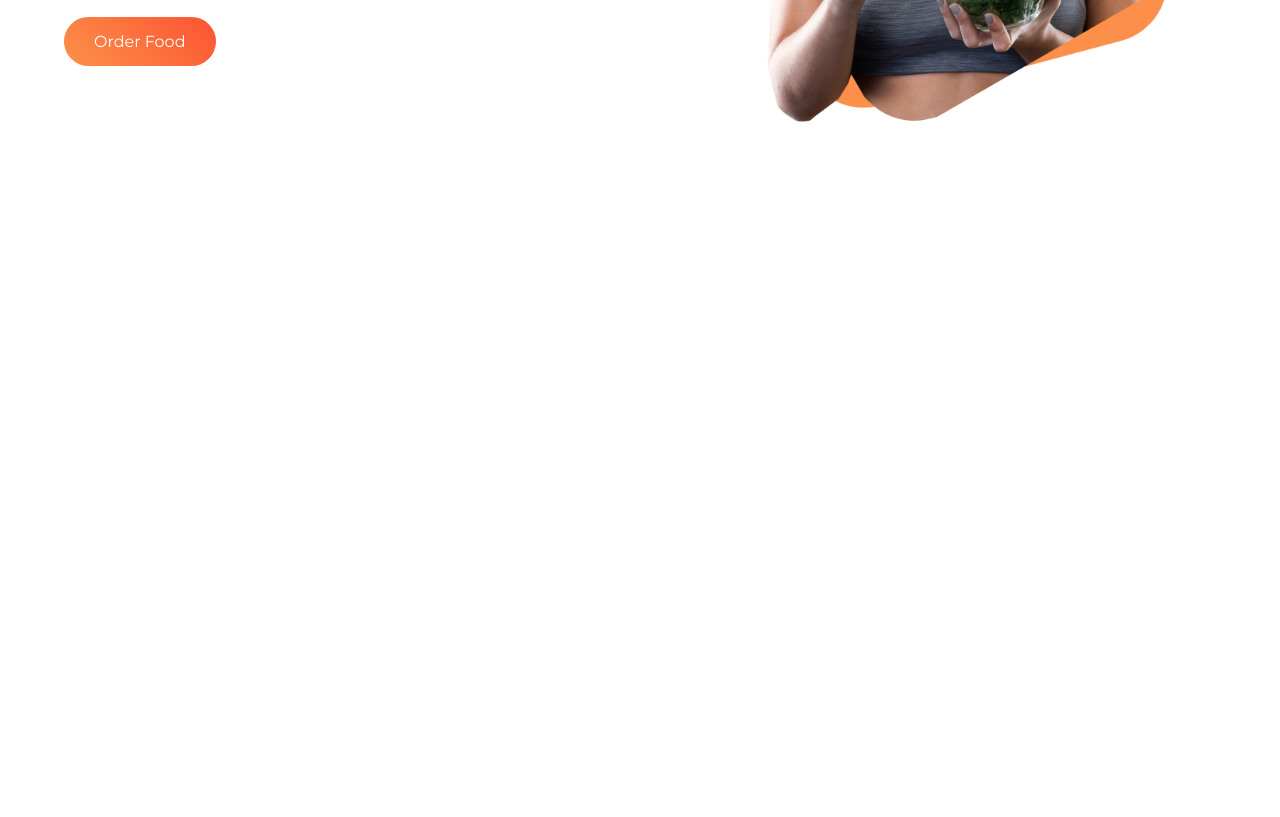
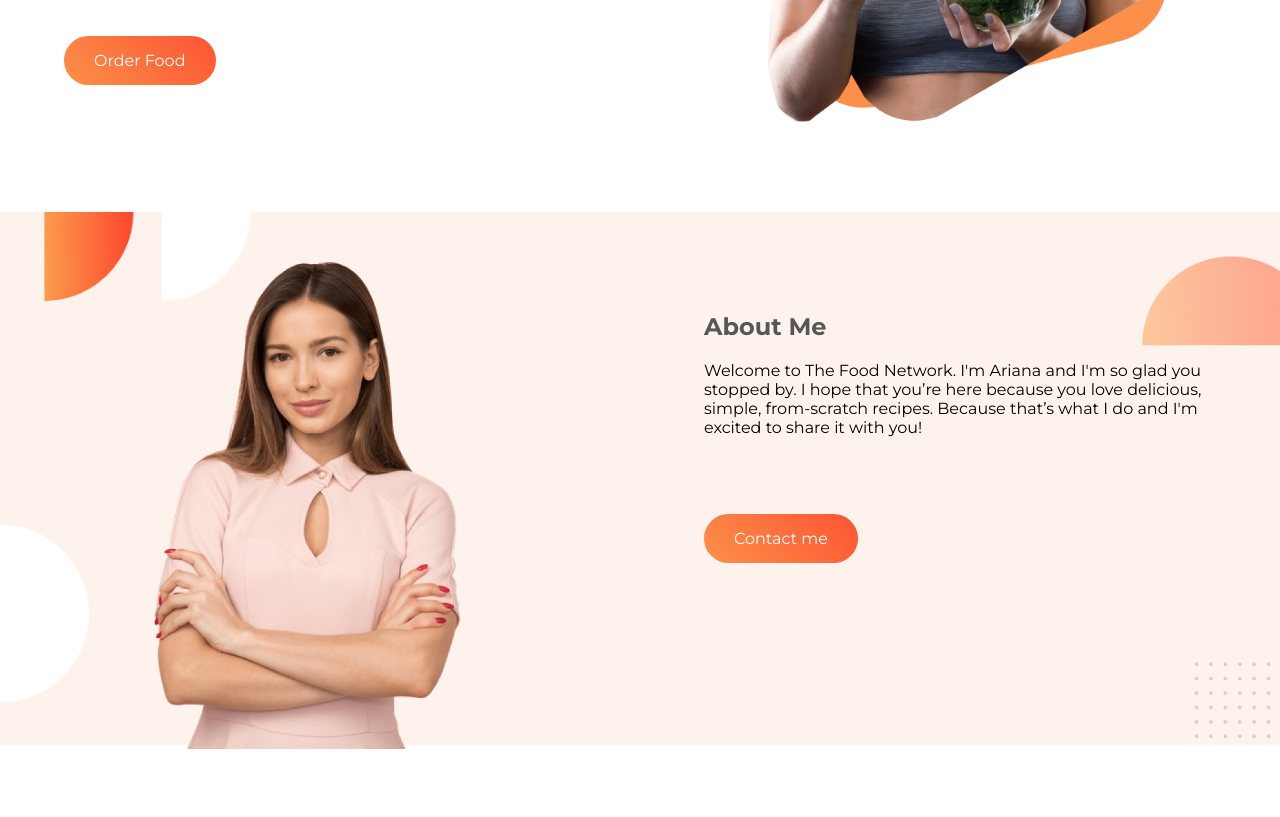
Before and after one commit to mdirfan07/food-network, a plain HTML site: page index.html in a window 1280 px wide. Shown: the part 437-1254 px from the top of the page. Before the commit the page ends 800 px from the top, so only its background shows below. Drawn offline with Linux system fonts and the light colour scheme.

Commit message:
about me added

```diff
--- a/index.html
+++ b/index.html
@@ -17,12 +17,24 @@
                 <h1><span class="orange-color">Skip</span> The Diet,</h1>
             <h1>Just Eat Healthy</h1>
             <h1>With Food Network</h1>
-            <p>Imagine you don't need a diet because we provide healthy and delicious food for you!</p><br>
+            <p>Imagine you don't need a diet because we provide healthy and delicious food for you!</p><br><br>
             <a class="button" href="#">Order Food</a>
             </div>
         </div>
+        <div class="half-width top-area-pic">
+            <img src="images/top-pic.png" alt="Top Pic">
+        </div>
+    </section>
+    <section class="flex-item about-me-background">
+        <div class="half-width about-me-pic">
+            <img src="images/about-me-pic.png" alt="About Me">
+        </div>
         <div class="half-width">
-            <img src="images/Top pic.png" alt="Top Pic">
+            <div class="about-me">
+                <h2>About Me</h2>
+                <p>Welcome to The Food Network. I'm Ariana and I'm so glad you stopped by. I hope that you’re here because you love delicious, simple, from-scratch recipes. Because that’s what I do and I'm excited to share it with you!</p><br><br><br><br>
+                <a class="button" href="#">Contact me</a>
+            </div>
         </div>
     </section>
 </body>
--- a/style.css
+++ b/style.css
@@ -7,12 +7,12 @@ body{
 }
 .half-width{
     width: 40%;
-    margin: 0% 5% 0% 5%;
+    margin: 0% 5% 5% 5%;
 }
-.half-width img{
+.top-area-pic img{
     width: 100%;
 }
-.half-width h1{
+h1{
     font-size: 50px;
     line-height: 35px;
     color: #575757;
@@ -20,7 +20,7 @@ body{
 .orange-color{
     color: #fb9048;
 }
-.half-width p{
+.top-area p{
     color: #575757;
 }
 .button{
@@ -33,3 +33,18 @@ body{
 .top-area{
     padding-top: 90px;
 }
+.about-me-background{
+    background: url(images/about-me-background.png);
+    background-repeat: no-repeat;
+    background-size: contain;
+}
+.about-me-pic img{
+    width: 60%;
+    padding: 50px 0px 0px 90px;
+}
+.about-me h2{
+    color: #575757;
+}
+.about-me{
+    padding-top: 80px;
+}
```
Also changed, not shown: images/Project-Cover1.jpg (renamed from images/Project Cover1.jpg), images/Project-Cover2.jpg (renamed from images/Project Cover2.jpg), images/Project-Cover3.png (renamed from images/Project Cover3.png), images/about-me-background.png (renamed from images/about me background.png), images/about-me-pic.png (renamed from images/About me pic.png), images/top-pic.png (renamed from images/Top pic.png).
